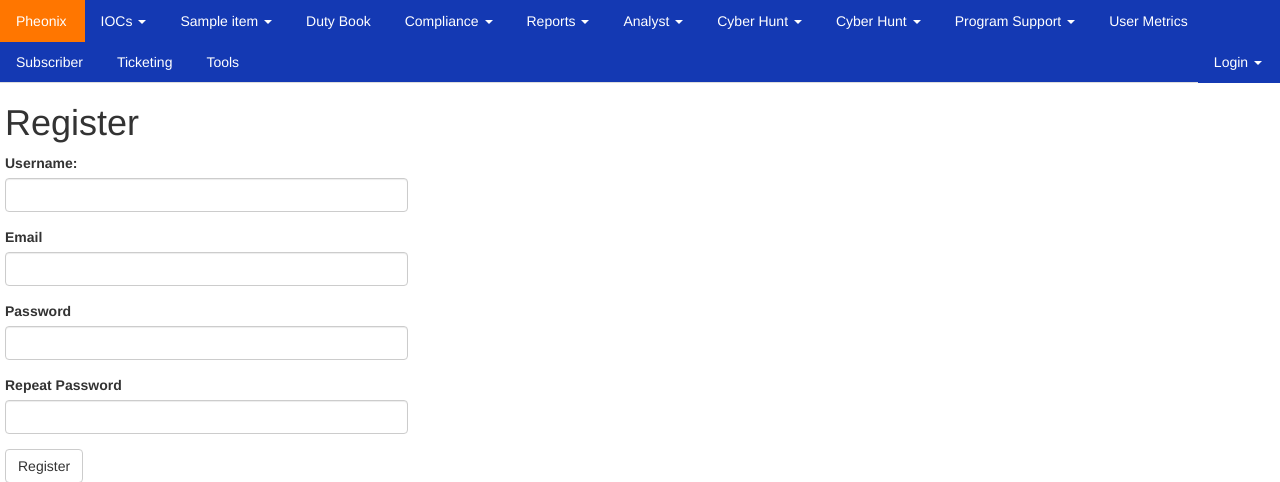
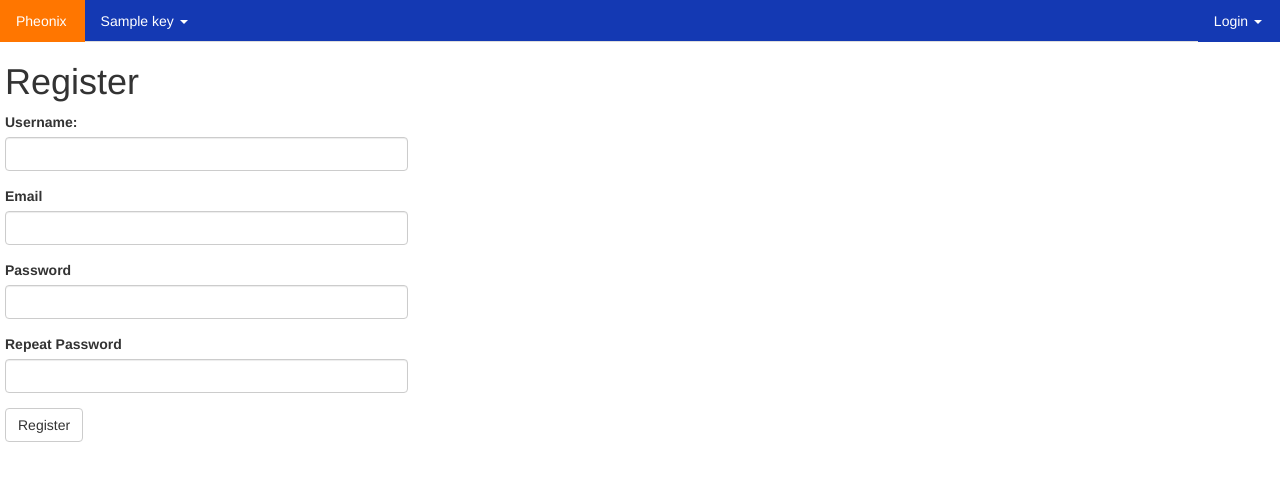
Before and after one commit to dgrbrady/ArcanistsBlog, a Flask app: template app/templates/auth/register.html in a window 1280 px wide. Shown: the top 482 px of the page. Run offline with Flask 2, Linux system fonts and the light colour scheme; tables that the repository leaves empty hold one stand-in row (values such as "Sample post"); the template is opened without the code that fills it: values that come from a table or form of the project are taken from there, most other values are stand-ins (such as "Sample title", 1, 10 or a date in 2020); some libraries are stand-ins or nearby versions.

Commit message:
FINISHED REFACTORING FOR NAVBAR!!!!

```diff
--- a/app/__init__.py
+++ b/app/__init__.py
@@ -5,6 +5,7 @@ from flask_moment import Moment
 from flask_sqlalchemy import SQLAlchemy
 from flask_migrate import Migrate
 from config import config
+
 
 bootstrap = Bootstrap()
 moment = Moment()
--- a/app/main/views.py
+++ b/app/main/views.py
@@ -4,12 +4,10 @@ from app.sql.models import User, BigNumbers
 from werkzeug.urls import url_parse
 from app import db, main
 from app.main.forms import LoginForm, ChangeEmailForm
-from app.main.navbar import Navbar
 
 
 @main.bp.route('/', methods=['GET', 'POST'])
 def index():
-    navbar = Navbar()
     form = LoginForm()
     if form.validate_on_submit():
         user = User.query.filter_by(username=form.username.data).first()
@@ -21,7 +19,7 @@ def index():
         if not next_page or url_parse(next_page).netloc != '':
             next_page = url_for('main.dashboard')
         return redirect(next_page)
-    return render_template('/index.html', navbar=navbar, form=form)
+    return render_template('/index.html', form=form)
 
 
 @login_required
--- a/app/templates/_helpers.html
+++ b/app/templates/_helpers.html
@@ -84,49 +84,40 @@
     </form>
 {% endmacro %}
 
-{% macro render_navbar_item(url, display_name, dropdowns, multi_level) %}
-    {% if dropdowns %}
+{# TODO: Documentation! #}
+{% macro render_navbar(navbar) %}
+{% for key, value in navbar.menus.items() %}
     <li class="dropdown">
+    {% if navbar.is_empty(navbar, key) %}
         <a class="dropdown-toggle nav-link" data-toggle="dropdown" href="{{ url }}">
-                {{ display_name }}
+            {{ key }}
+        </a>
+    {% else %}
+        <a class="dropdown-toggle nav-link" data-toggle="dropdown" href="{{ url }}">
+            {{ key }}
             <span class="caret"></span>
         </a>
-            {% if multi_level %}
+    {% endif %}
         <ul class="dropdown-menu multi-level" role="menu" aria-labelledby="dropdownMenu">
-                {% for dropdown in dropdowns %}
+            {% if not navbar.is_empty(navbar, key) %}
+                {% for option in value %}
+                    {% if option is mapping %}
+                        {% for parent, child in option.items() %}
                             <li class="dropdown-submenu">
-                        <a tabindex="-1" href="#">{{ dropdown[0] }}</a>
-                        {% for submenu in dropdown %}
+                                <a tabindex="-1" href="#">{{ parent }}</a>
                                 <ul class="dropdown-menu">
-                                {% for item in submenu %}
-                                <li><a class="nav-link" href="#">{{ item }}</a></li>
+                                    {% for suboption in child %}
+                                        <li><a class="nav-link" href="#">{{ suboption }}</a></li>
                                     {% endfor %}
                                 </ul>
-                        {% endfor %}
                             </li>
                         {% endfor %}
-                    <li><a class="nav-link" href="/">Query Status</a></li>
+                    {% else %}
+                        <li><a class="nav-link" href="{{ url }}">{{ option }}</a></li>
+                    {% endif %}
+                {% endfor %}
+            {% endif %}
         </ul>
-            {% else %}
-                <ul class="dropdown-menu">
-                    {% for dropdown in dropdowns -%}
-                        <li><a class="nav-link" href="{{ url }}">{{ dropdown }}</a></li>
-                    {% endfor -%}
-                </ul>
-            {% endif %}
     </li>
-    {% else %}
-        <li><a href="{{ url }}" class="nav-link">{{ display_name }}</a></li>
-    {% endif %}
+{% endfor %}
 {% endmacro %}
-
-{% macro render_navbar(navbar) %}
-
-        <li class="dropdown">
-            <a class="dropdown-toggle nav-link" data-toggle="dropdown" href="{{ url }}">
-                {{ navbar['item'] }}
-                <span class="caret"></span>
-            </a>
-        </li>
-
-{% endmacro %}
--- a/app/templates/_navbar.html
+++ b/app/templates/_navbar.html
@@ -1,77 +1,9 @@
 {% import "_helpers.html" as macros %}
+
 <!-- Navigation bar across top of screen -->
 <ul class="nav nav-tabs">
     <li class="nav nav-pheonix"><a href="/" class="nav-link">Pheonix</a></li>
-    {# IOCs #}
-    {% set dropdowns = ['Indicators', 'Low and Slows'] %}
-    {{ macros.render_navbar_item(url='/', display_name='IOCs', dropdowns=dropdowns) }}
-
     {{ macros.render_navbar(navbar) }}
-
-    {# Duty Book #}
-    {{ macros.render_navbar_item(url='/', display_name='Duty Book') }}
-
-    {# Compliance #}
-    {% set dropdowns = ['By Site', 'By POR'] %}
-    {{ macros.render_navbar_item(url='/', display_name='Compliance', dropdowns=dropdowns) }}
-
-    {# Reports #}
-    {% set dropdowns = ['Daily', 'Quarterly'] %}
-    {{ macros.render_navbar_item(url='/', display_name='Reports', dropdowns=dropdowns) }}
-
-    {# Analyst #}
-    {% set dropdowns = ['Scanners', 'Scans', 'Scheduled Scans', 'Scan Results', 'IAVMs'] %}
-    {{ macros.render_navbar_item(url='/', display_name='Analyst', dropdowns=dropdowns) }}
-
-    <!-- Cyber Hunt -->
-        <li class="dropdown">
-            <a id="dLabel" role="button" data-toggle="dropdown" class="dropdown-toggle nav-link" data-target="#" href="/">
-                Cyber Hunt
-                <span class="caret"></span>
-            </a>
-
-            <ul class="dropdown-menu multi-level" role="menu" aria-labelledby="dropdownMenu">
-                <li class="dropdown-submenu">
-                    <a tabindex="-1" href="#">IOC Tracker</a>
-                    <ul class="dropdown-menu">
-                        <li><a class="nav-link" href="#">Windows</a></li>
-                        <li><a class="nav-link" href="#">Linux</a></li>
-                        <li><a class="nav-link" href="#">Mac</a></li>
-                    </ul>
-                </li>
-                <li class="dropdown-submenu">
-                    <a tabindex="-1" href="#">Attack Matrix</a>
-                    <ul class="dropdown-menu">
-                        <li><a class="nav-link" href="#">Windows</a></li>
-                        <li><a class="nav-link" href="#">Linux</a></li>
-                        <li><a class="nav-link" href="#">Mac</a></li>
-                    </ul>
-                </li>
-                <li><a class="nav-link" href="/">Query Status</a></li>
-            </ul>
-        </li>
-    <!-- End Cyber Hunt -->
-    {% set dropdowns = [
-        ['IOC Tracker', ['Windows', 'Linux', 'Mac']],
-        ['Attack Matrix', ['Windows', 'Linux', 'Mac']]
-        ] %}
-    {{ macros.render_navbar_item(url='/', display_name='Cyber Hunt', dropdowns=dropdowns, multi_level=true) }}
-
-    {# Program Support #}
-    {% set dropdowns = ['Users', 'Groups', 'External Users'] %}
-    {{ macros.render_navbar_item(url='/', display_name='Program Support', dropdowns=dropdowns) }}
-
-    {# User Metrics #}
-    {{ macros.render_navbar_item(url='/', display_name='User Metrics') }}
-
-    {# Subscriber #}
-    {{ macros.render_navbar_item(url='/', display_name='Subscriber') }}
-
-    {# Ticketing #}
-    {{ macros.render_navbar_item(url='/', display_name='Ticketing') }}
-
-    {# Tools #}
-    {{ macros.render_navbar_item(url='/', display_name='Tools') }}
 
     {# Login #}
     {% if current_user.is_anonymous %}
--- a/app/templates/base.html
+++ b/app/templates/base.html
@@ -7,9 +7,7 @@
 
 {% block title %}My Blog{% endblock %}
 
-{% block navbar %}
 {% include '_navbar.html' %}
-{% endblock %}
 
 {% block content %}
     <div class="content">
```
Also changed, not shown: ArcanistsBlog.py (deleted, +0 -12 lines), app/main/navbar.py (added, +56 -0 lines), app/main/__init__.py (line endings or trailing spaces), app/sql/models.py (line endings or trailing spaces). Lines whose indentation alone changed are shown as unchanged.
